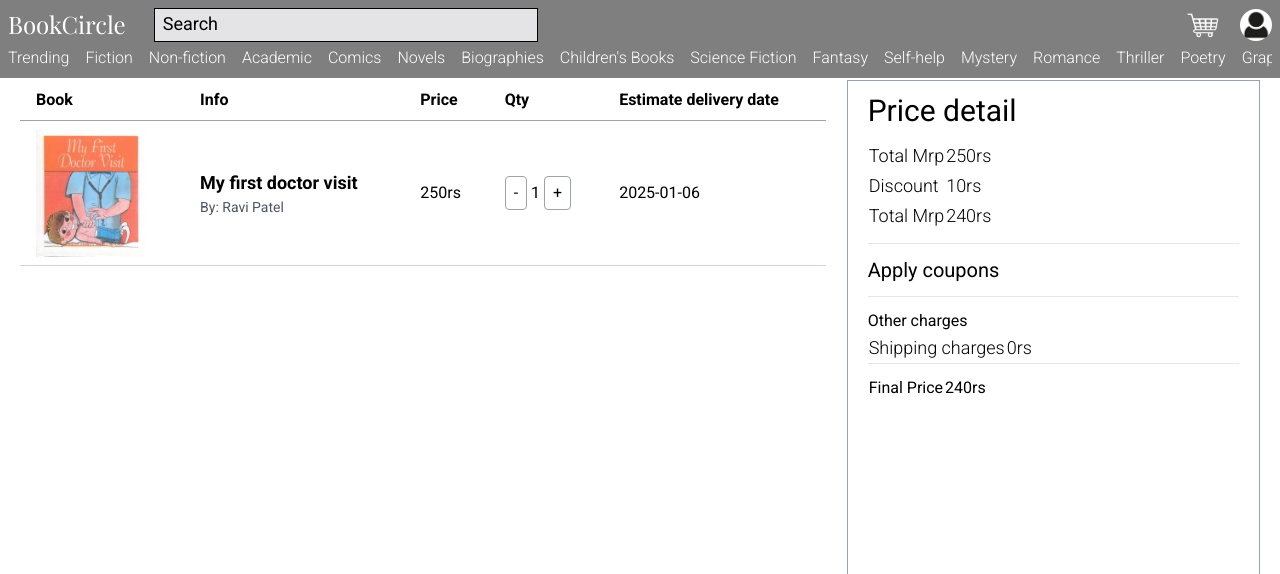
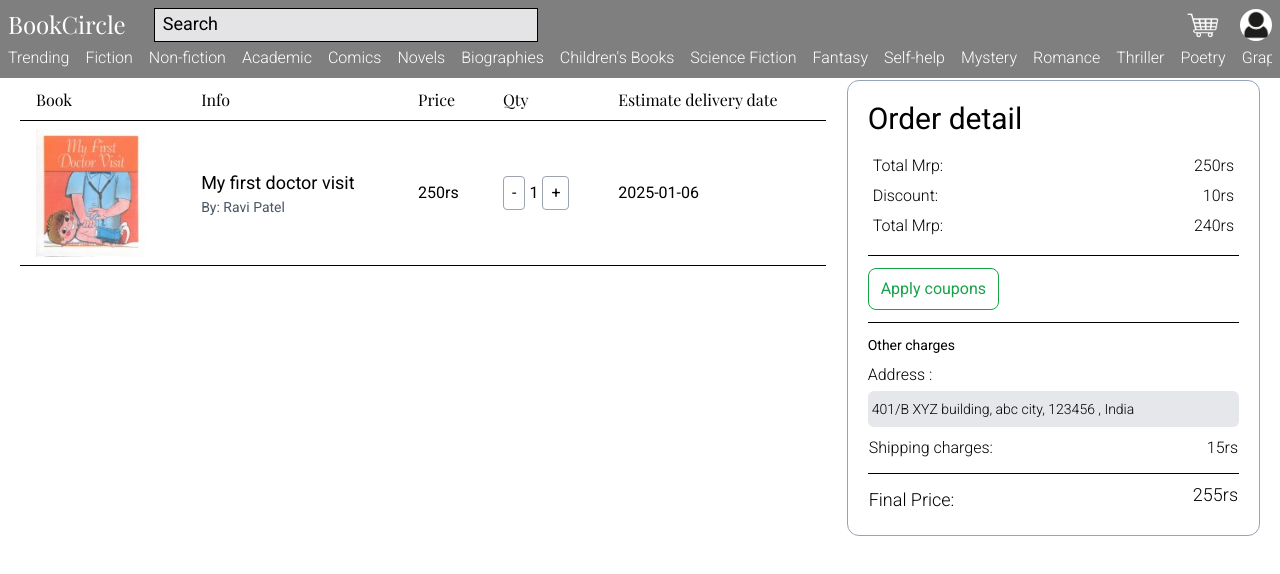
Before and after one commit to RaviPatel94/BookCirlce, a React (Vite) app: page /cart in a window 1280 px wide. Shown: the top 574 px of the page. Built offline with nearby package versions, Linux system fonts and the light colour scheme; a web font is replaced by a local one.

Commit message:
implemented load more

```diff
--- a/src/Components/Cart.jsx
+++ b/src/Components/Cart.jsx
@@ -12,23 +12,23 @@ function Cart() {
     <div className='mt-20 w-screen px-5 flex justify-between min-h-screen'>
       <div className="w-[65%]">
         <table className="table-auto w-full">
-          <thead>
-            <tr className="border-b border-gray-400">
-              <th className="text-left px-4 py-2">Book</th>
-              <th className="text-left px-4 py-2">Info</th>
-              <th className="text-left px-4 py-2">Price</th>
-              <th className="text-left px-4 py-2">Qty</th>
-              <th className="text-left px-4 py-2">Estimate delivery date</th>
+          <thead className='font-Playfair'>
+            <tr className="border-b border-black">
+              <th className="text-left px-4 py-2 font-light">Book</th>
+              <th className="text-left px-4 py-2 font-light">Info</th>
+              <th className="text-left px-4 py-2 font-light">Price</th>
+              <th className="text-left px-4 py-2 font-light">Qty</th>
+              <th className="text-left px-4 py-2 font-light">Estimate delivery date</th>
             </tr>
           </thead>
           <tbody>
-            <tr className="border-b border-gray-300">
+            <tr className="border-b border-black">
               <td className="px-4 py-2">
                 <img src="/images/book1.jpg" alt="Book Cover" className="h-32 w-auto" />
               </td>
               <td className="px-4 py-2">
                 <div>
-                  <h2 className="font-bold text-lg">My first doctor visit</h2>
+                  <p className="text-lg text-light">My first doctor visit</p>
                   <h3 className="text-sm text-gray-600">By: Ravi Patel</h3>
                 </div>
               </td>
@@ -44,35 +44,48 @@ function Cart() {
         </table>
       </div>
 
-        <div className='w-4/12 px-5 py-3 border border-slate-400 '>
-          <p className='text-3xl'>Price detail</p>
-          <table className='mt-3 text-lg mb-3 font-light'>
+        <div className='w-4/12 h-max px-5 py-5 border rounded-xl border-slate-400 '>
+          <p className='text-3xl'>Order detail</p>
+          <table className='border-separate border-spacing-1 mt-3 text-base mb-3 font-light w-full'>
+            <tbody>
             <tr>
-              <td>Total Mrp</td>
-              <td className='text-left'>250rs</td>
+              <td>Total Mrp: </td>
+              <td className='text-end'>250rs</td>
             </tr>
             <tr>
-              <td>Discount</td>
-              <td>10rs</td>
+              <td>Discount: </td>
+              <td className='text-end'>10rs</td>
             </tr>
             <tr>
-              <td>Total Mrp</td>
-              <td>240rs</td>
+              <td>Total Mrp: </td>
+              <td className='text-end'>240rs</td>
             </tr>
+            </tbody>
           </table>
-          <hr />
-          <button className='mt-3 mb-3 text-xl'>Apply coupons</button>
-          <hr />
-          <p className='text-base pt-3'>Other charges</p>
-          <tr className='pb-3'>
-            <td className='text-lg font-light'>Shipping charges</td>
-            <td className='text-lg font-light'>0rs</td>
+          <hr className='border-1 border-black' />
+          <button className='mt-3 mb-3 text-base text-green-600 border px-3 py-2 rounded-lg border-green-600 hover:text-white hover:bg-green-600 transition-all duration-150'>Apply coupons</button>
+          <hr className='border-1 border-black' />
+          <p className='text-sm pt-3'>Other charges</p>
+          <div className='font-light flex flex-col py-2 gap-1'>
+          <label htmlFor="address">Address :</label>
+          <input type="text" name='address' className='bg-gray-200 px-1 py-2 rounded-md text-sm' defaultValue={"401/B XYZ building, abc city, 123456 , India"} /></div>
+          <table className='w-full mb-3'>
+          <tbody>
+          <tr className='w-full'>
+            <td className='text-base  font-light'>Shipping charges: </td>
+            <td className='text-base text-end font-light'>15rs</td>
           </tr>
-          <hr />
-          <tr className='w-full '>
-            <td className='pt-3'>Final Price</td>
-            <td className='text-left'>240rs</td>
+          </tbody>
+          </table>
+          <hr className='border-1 border-black' />
+          <table className='w-full'>
+            <tbody>
+          <tr className='w-full text-lg font-light'>
+            <td className='pt-3 '>Final Price: </td>
+            <td className='text-end'>255rs</td>
           </tr>
+          </tbody>
+          </table>
         </div>
     </div>
   )
--- a/src/Components/Menu.jsx
+++ b/src/Components/Menu.jsx
@@ -1,57 +1,118 @@
-import React, {useEffect,useState} from 'react'
+import React, { useEffect, useState } from 'react';
 import axios from 'axios';
 import { useCategory } from './Context/Category';
 
-function Menu() {
-  const apikey = import.meta.env.VITE_BOOK;
-  const {category}=useCategory()
-  const [data, setdata] = useState([])
-  const getmainbooks= async()=>{
+const Menu = () => {
+  const apiKey = import.meta.env.VITE_BOOK;
+  const { category } = useCategory();
+  const [data, setData] = useState([]);
+  const [indexCount, setIndexCount] = useState(40);
+  const [isLoading, setIsLoading] = useState(false);
+  const [error, setError] = useState(null);
+
+  const getMainBooks = async () => {
     try {
-      const res=await axios.get(`https://www.googleapis.com/books/v1/volumes?q=${category}&maxResults=40&startIndex=0&key=${apikey}`)
-      setdata(res.data.items)
-      console.log(res.data.items  )
-       } catch (error) {
-      console.log("fetch error"+error)
+      setIsLoading(true);
+      setError(null);
+      const res = await axios.get(
+        `https://www.googleapis.com/books/v1/volumes?q=${category}&maxResults=40&startIndex=0&key=${apiKey}`
+      );
+      if (res.data.items) {
+        setData(res.data.items);
+      } else {
+        setData([]);
+      }
+    } catch (error) {
+      console.error("Fetch error:", error);
+      setError("Failed to load books");
+    } finally {
+      setIsLoading(false);
     }
+  };
+
+  const loadMore = async () => {
+    try {
+      setIsLoading(true);
+      setError(null);
+      const res = await axios.get(
+        `https://www.googleapis.com/books/v1/volumes?q=${category}&maxResults=40&startIndex=${indexCount}&key=${apiKey}`
+      );
+      if (res.data.items) {
+        setData(prevData => [...prevData, ...res.data.items]);
+        setIndexCount(prev => prev + 40);
+        console.log("loaded more data")
+      }
+    } catch (error) {
+      console.error("Load more error:", error);
+      setError("Failed to load more books");
+    } finally {
+      setIsLoading(false);
+    }
+  };
+
+  useEffect(() => {
+    getMainBooks();
+    setIndexCount(40); // Reset index count when category changes
+  }, [category]);
+
+  if (error) {
+    return (
+      <div className="min-h-screen pt-5 px-3 text-center text-red-500">
+        {error}
+      </div>
+    );
   }
 
-  useEffect(() => {
-    getmainbooks()
-  }, [category])
-
-
   return (
-    <main id='menu' className='min-h-screen pt-5 px-3 grid3:px-6 pb-5'>
-      <div className='grid grid-cols-2 grid2:grid-cols-3 grid3:grid-cols-4 sm:grid-cols-5 md:grid-cols-6 gap-3 grid3:gap-5 lg:grid-cols-7'>
-        {data.map((item)=>{
-          let thumbnail=item.volumeInfo.imageLinks && item.volumeInfo.imageLinks.smallThumbnail
-          const randomprice = Math.floor(Math.random() * (700 - 300 + 1)) + 300;
+    <main id="menu" className="min-h-screen pt-5 px-3 grid3:px-6 pb-5">
+      <div className="grid grid-cols-2 grid2:grid-cols-3 grid3:grid-cols-4 sm:grid-cols-5 md:grid-cols-6 gap-3 grid3:gap-5 lg:grid-cols-7">
+        {data.map((item) => {
+          const thumbnail = item.volumeInfo.imageLinks?.smallThumbnail;
+          const randomPrice = Math.floor(Math.random() * (700 - 300 + 1)) + 300;
           const rating = (Math.random() * (5 - 3) + 3).toFixed(1);
 
-          if (thumbnail!=undefined){
-            return(
-              <div key={item.id} className='border-2 flex flex-col items-center justify-center h-max py-2'>
-              <div className=' h-[160.71px] w-[100px] md:w-[106px] md:h-[170.71px] lg:h-[176.71px] lg:w-[120px] '>
-                <img src={thumbnail} alt="Book Cover" className=' w-full h-full object-fill' />
-              </div>
-              <div className='flex flex-col items-center w-full pt-2'>
-                <h3 className=' w-11/12 text-sm truncate'>{item.volumeInfo.title}</h3>
-                <div className='flex justify-between w-11/12 text-xs'>
-                  <div>{randomprice} Rs</div>
-                  <div className='flex gap-1'>{rating}
-                    <img src="/images/star.png" alt="" className='h-4 w-4' />
+          if (thumbnail) {
+            return (
+              <div
+                key={item.id}
+                className="border-2 flex flex-col items-center justify-center h-max py-2"
+              >
+                <div className="h-[160.71px] w-[100px] md:w-[106px] md:h-[170.71px] lg:h-[176.71px] lg:w-[120px]">
+                  <img
+                    src={thumbnail}
+                    alt={`Cover of ${item.volumeInfo.title}`}
+                    className="w-full h-full object-fill"
+                  />
+                </div>
+                <div className="flex flex-col items-center w-full pt-2">
+                  <h3 className="w-11/12 text-sm truncate">
+                    {item.volumeInfo.title}
+                  </h3>
+                  <div className="flex justify-between w-11/12 text-xs">
+                    <div>{randomPrice} Rs</div>
+                    <div className="flex gap-1">
+                      {rating}
+                      <img src="/images/star.png" alt="rating star" className="h-4 w-4" />
+                    </div>
                   </div>
                 </div>
               </div>
-            </div>
-              )
+            );
           }
+          return null;
         })}
       </div>
+      <div className="flex w-full justify-center">
+        <button
+          className="border border-black p-3 hover:bg-black hover:text-white hover:rounded-2xl mt-5 disabled:opacity-50 disabled:cursor-not-allowed"
+          onClick={loadMore}
+          disabled={isLoading}
+        >
+          {isLoading ? "Loading..." : "Load more"}
+        </button>
+      </div>
+    </main>
+  );
+};
 
-    </main>
-  )
-}
-
-export default Menu
+export default Menu;
```
Also changed, not shown: src/Components/Chatbot.jsx (deleted, +0 -36 lines).
